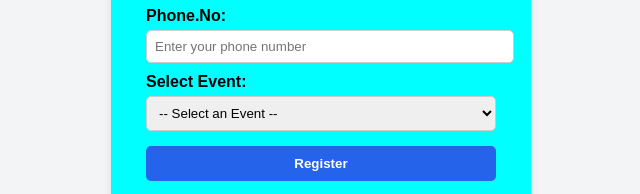
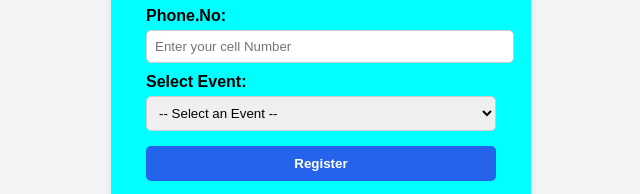
Before and after one commit to pranav1koushik123/event-registration-form, a plain HTML site: page index.html in a window 1280 px wide. Shown: the part 414-608 px from the top of the page, 319-959 px from the left. Drawn offline with Linux system fonts and the light colour scheme.

Commit message:
the code is changed

```diff
--- a/index.html
+++ b/index.html
@@ -63,7 +63,7 @@
       <input type="email" id="email" name="email" placeholder="Enter your email" required>
 
       <label for="phone">Phone.No:</label>
-      <input type="tel" id="phone" name="phone" placeholder="Enter your phone number" required>
+      <input type="tel" id="phone" name="phone" placeholder="Enter your cell Number" required>
 
       <label for="event">Select Event:</label>
       <select id="event" name="event" required>
```
